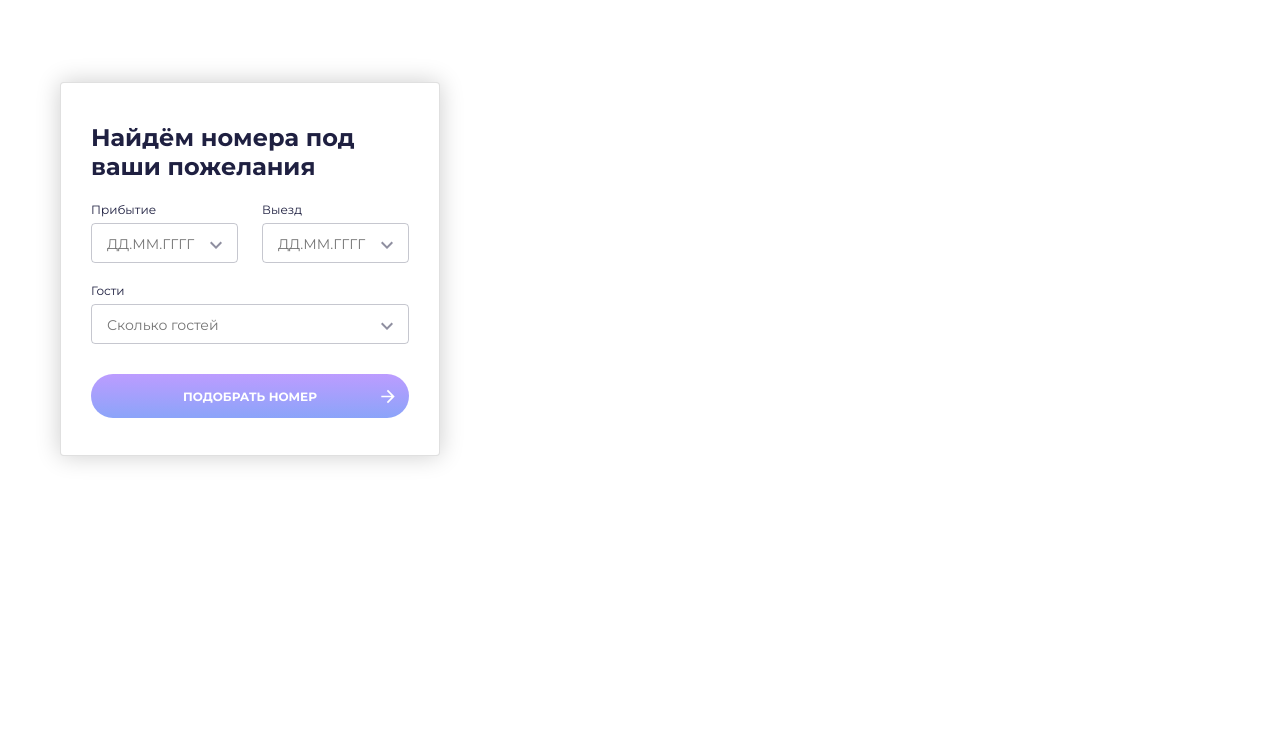
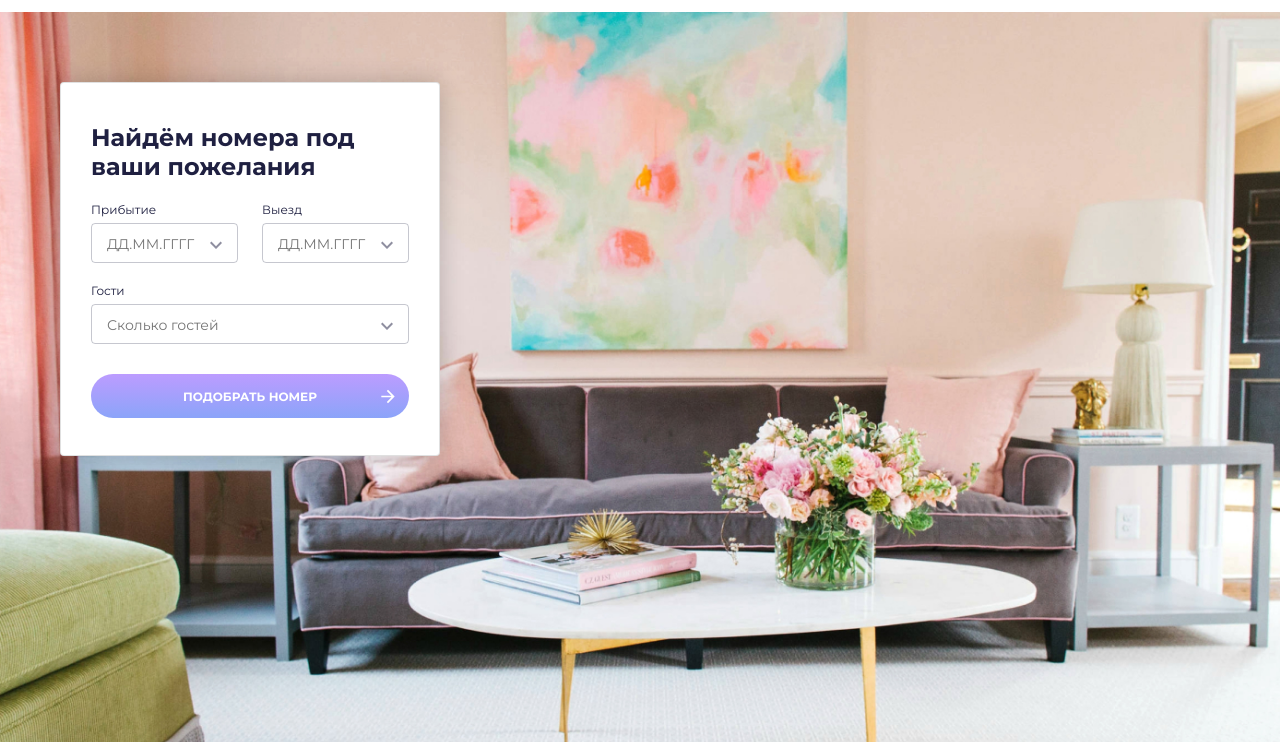
Before and after one commit to Natali2402/toxin, a plain HTML site: page index.html in a window 1280 px wide. Shown: the part 58-800 px from the top of the page. Drawn offline with nearby package versions, Linux system fonts and the light colour scheme; files that its build step writes are made by us from their sources.

Commit message:
Update style.scss

```diff
--- a/style.scss
+++ b/style.scss
@@ -103,7 +103,7 @@
 
 .hero{
     height: 830px;
-    background: url("./toxin/img/hero.jpg");
+    background: url("/toxin/img/hero.jpg");
     background-repeat: no-repeat;
     background-size: cover;
     padding-top: 70px;
```
